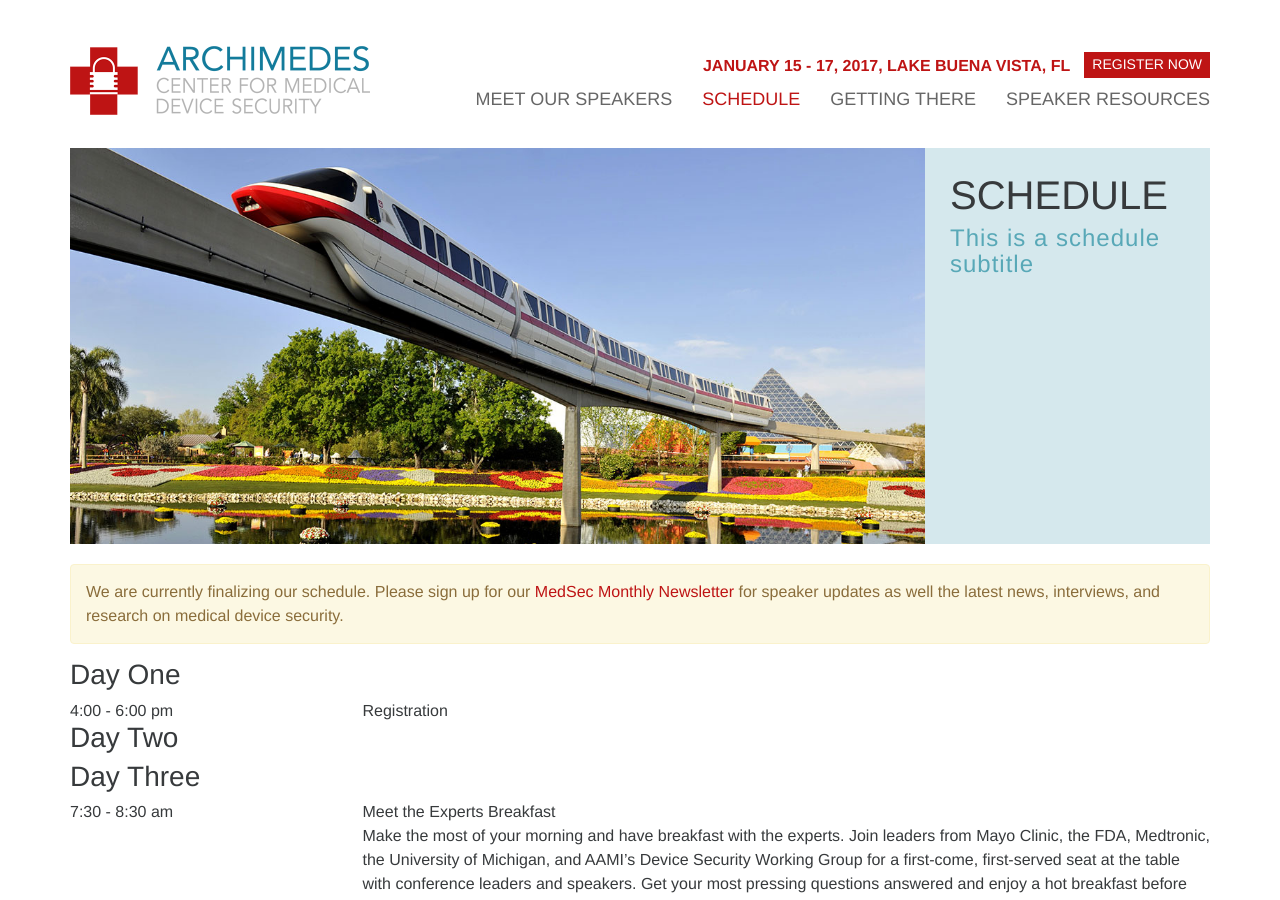
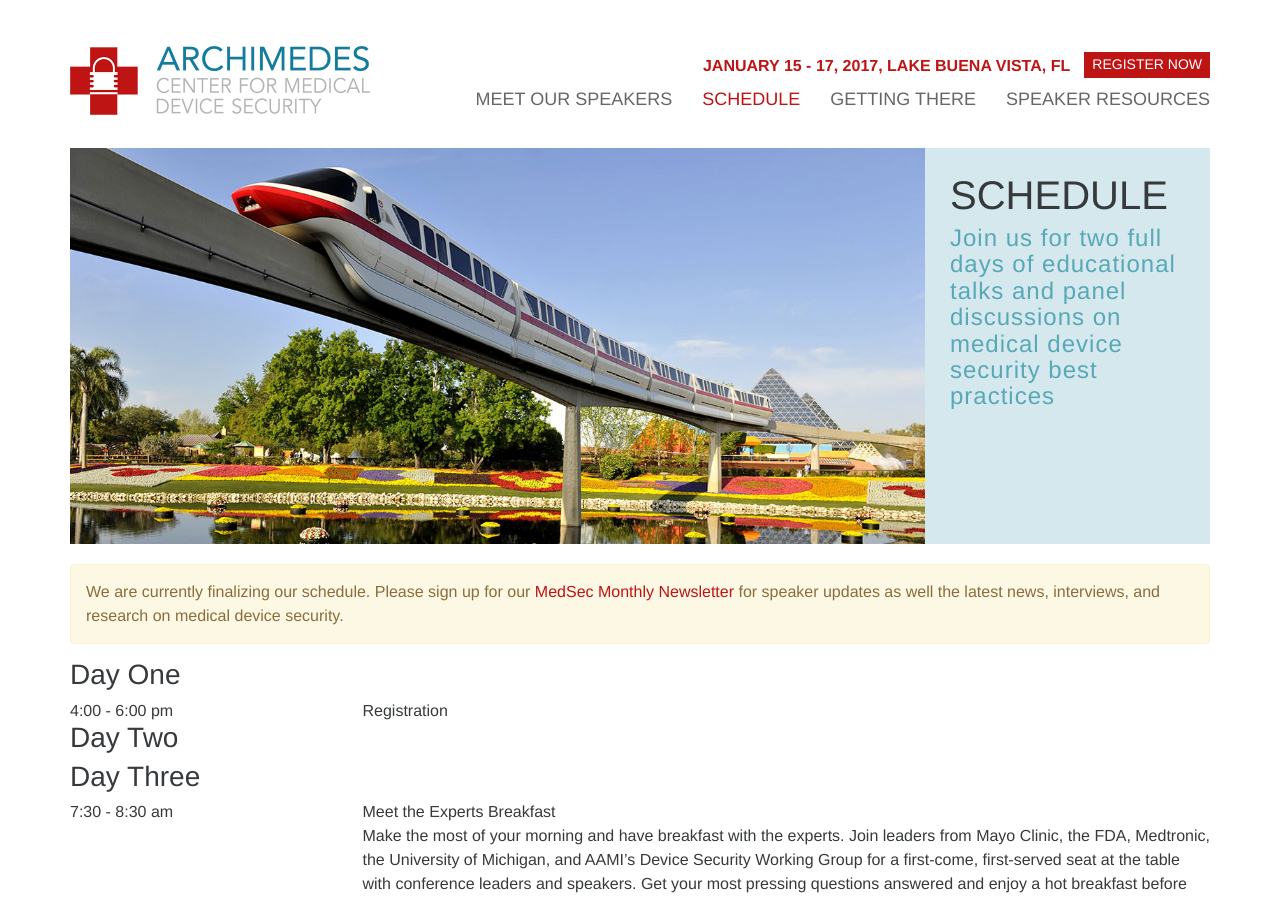
Before and after one commit to Jonesy/medsec101, a Jekyll site: the page built from schedule.markdown, in a window 1280 px wide and 900 px high. Built offline with Jekyll 4.4.1, drawn with Linux system fonts in a browser that asks for light colours.

Commit message:
Updated Schedule

```diff
--- a/schedule.markdown
+++ b/schedule.markdown
@@ -2,8 +2,9 @@
 title: Schedule
 date: 2016-08-29 18:16:00 Z
 position: 1
+subtitle: Join us for two full days of educational talks and panel discussions on
+  medical device security best practices
 layout: schedule
-subtitle: This is a schedule subtitle
 ---
 
 <div class="alert alert-warning" role="alert">We are currently finalizing our schedule. Please sign up for our <a href="#">MedSec Monthly Newsletter</a> for speaker updates as well the latest news, interviews, and research on medical device security.</div>
```
